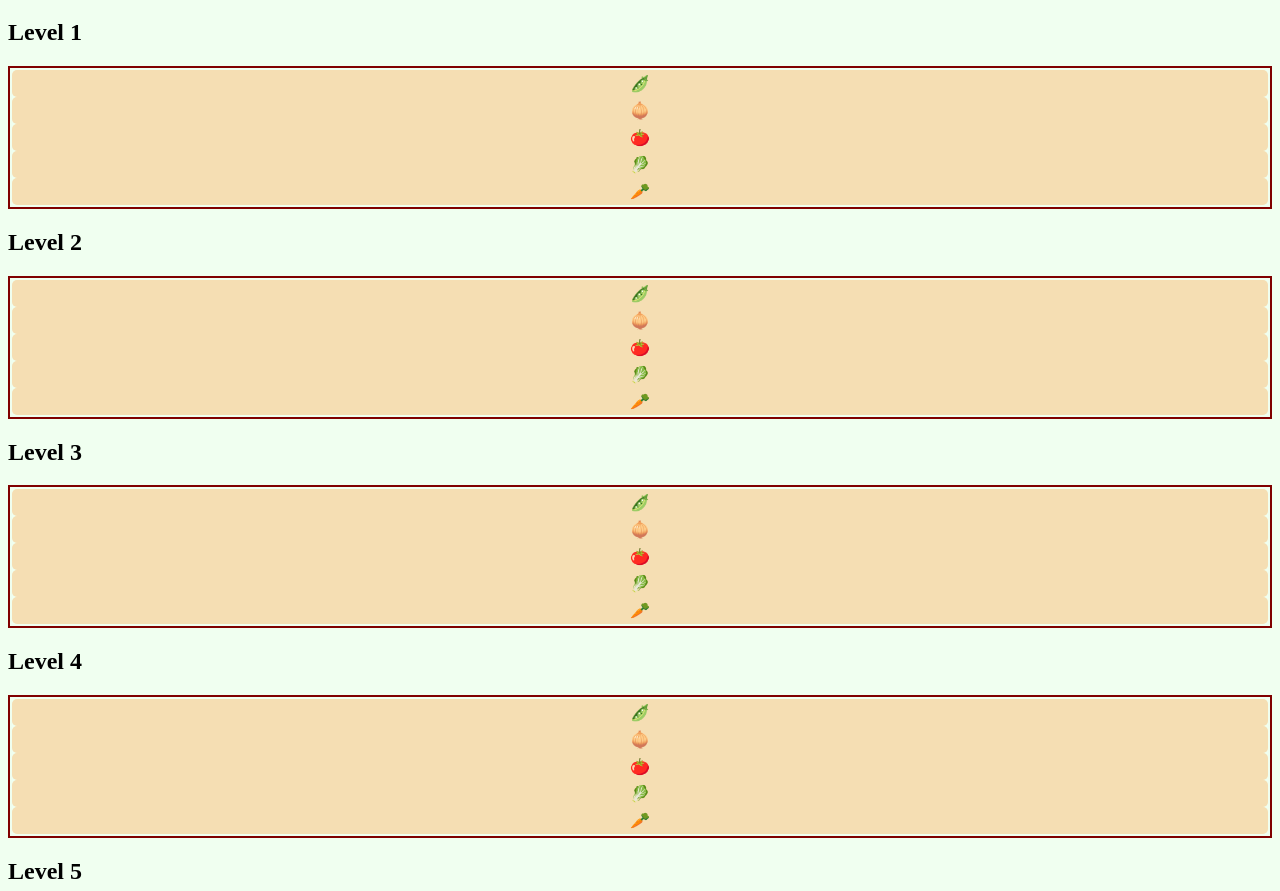
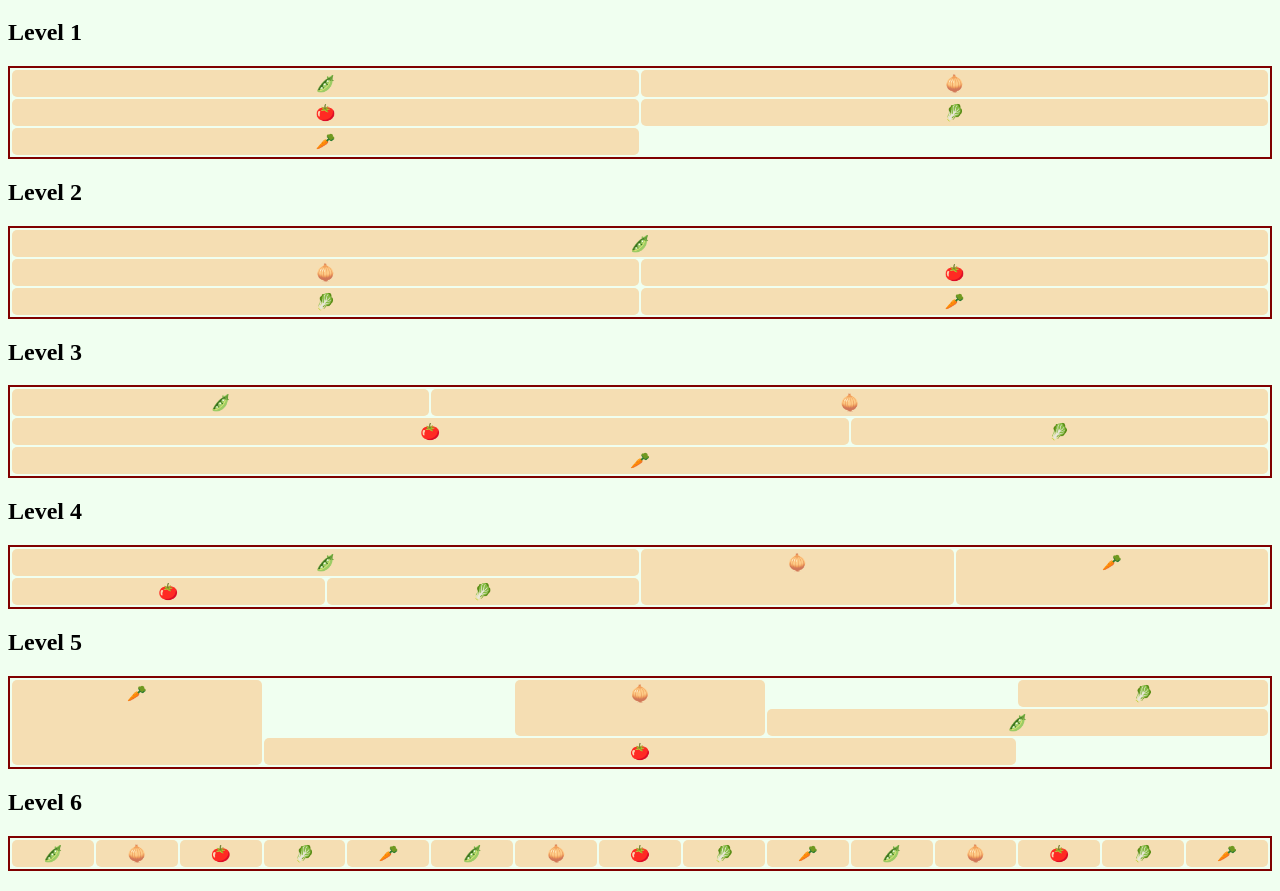
Before and after one commit to CooperHoag/garden, a plain HTML site: page index.html in a window 1280 px wide. Shown: the part 61-952 px from the top of the page. Drawn offline with Linux system fonts and the light colour scheme.

Commit message:
Write initial levels.css, erase class from level 6 in html, & edit index.css for level 6

```diff
--- a/index.css
+++ b/index.css
@@ -15,3 +15,17 @@ body {
   background-color: wheat;
   text-align: center;
 }
+
+div {
+  border: 2px solid maroon;
+  padding: 2px;
+  gap: 2px;
+}
+
+div p {
+  margin: 0;
+  border-radius: 5px;
+  padding: 0.25rem;
+  background-color: wheat;
+  text-align: center;
+}
--- a/index.html
+++ b/index.html
@@ -49,22 +49,22 @@
       <p class="carrots">🥕</p>
     </section>
     <h2>Level 6</h2>
-    <section id="level-6" class="garden">
-      <p class="peas">🫛</p>
-      <p class="onions">🧅</p>
-      <p class="tomatoes">🍅</p>
-      <p class="lettuce">🥬</p>
-      <p class="carrots">🥕</p>
-      <p class="peas">🫛</p>
-      <p class="onions">🧅</p>
-      <p class="tomatoes">🍅</p>
-      <p class="lettuce">🥬</p>
-      <p class="carrots">🥕</p>
-      <p class="peas">🫛</p>
-      <p class="onions">🧅</p>
-      <p class="tomatoes">🍅</p>
-      <p class="lettuce">🥬</p>
-      <p class="carrots">🥕</p>
-    </section>
+    <div id="level-6">
+      <p>🫛</p>
+      <p>🧅</p>
+      <p>🍅</p>
+      <p>🥬</p>
+      <p>🥕</p>
+      <p>🫛</p>
+      <p>🧅</p>
+      <p>🍅</p>
+      <p>🥬</p>
+      <p>🥕</p>
+      <p>🫛</p>
+      <p>🧅</p>
+      <p>🍅</p>
+      <p>🥬</p>
+      <p>🥕</p>
+    </div>
   </body>
 </html>
--- a/levels.css
+++ b/levels.css
@@ -0,0 +1,72 @@
+section {
+  display: grid;
+}
+
+.peas {
+  grid-area: peas;
+}
+
+.onions {
+  grid-area: onions;
+}
+
+.tomatoes {
+  grid-area: tomatoes;
+}
+
+.lettuce {
+  grid-area: lettuce;
+}
+
+.carrots {
+  grid-area: carrots;
+}
+
+section#level-1 {
+  grid-template-columns: 1fr 1fr;
+  grid-template-rows: 1fr 1fr 1fr;
+  grid-template-areas:
+  'peas onions'
+  'tomatoes lettuce'
+  'carrots .';
+}
+
+section#level-2 {
+  grid-template-columns: 1fr 1fr;
+  grid-template-rows: 1fr 1fr 1fr;
+  grid-template-areas:
+  'peas peas'
+  'onions tomatoes'
+  'lettuce carrots';
+}
+
+section#level-3 {
+  grid-template-columns: 1fr 1fr 1fr;
+  grid-template-rows: 1fr 1fr 1fr;
+  grid-template-areas:
+  'peas onions onions'
+  'tomatoes tomatoes lettuce'
+  'carrots carrots carrots';
+}
+
+section#level-4 {
+  grid-template-columns: 1fr 1fr 1fr 1fr;
+  grid-template-rows: 1fr 1fr;
+  grid-template-areas:
+  'peas peas onions carrots'
+  'tomatoes lettuce onions carrots';
+}
+
+section#level-5 {
+  grid-template-columns: 1fr 1fr 1fr 1fr 1fr;
+  grid-template-rows: 1fr 1fr 1fr;
+  grid-template-areas:
+  'carrots . onions . lettuce'
+  'carrots . onions peas peas'
+  'carrots tomatoes tomatoes tomatoes .';
+}
+
+div#level-6 {
+  display: grid;
+  grid-template-columns: repeat(auto-fit, minmax(5rem, 1fr));
+}
```
